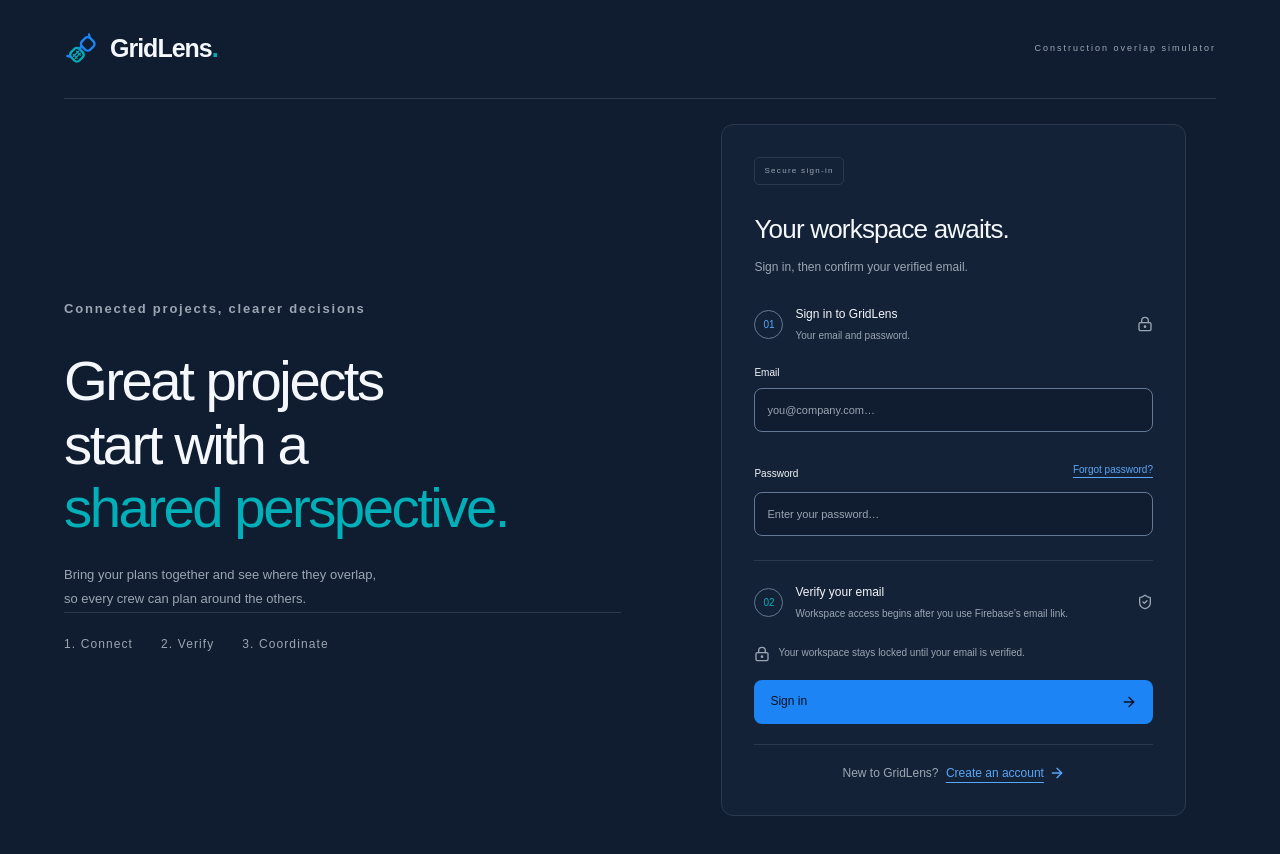
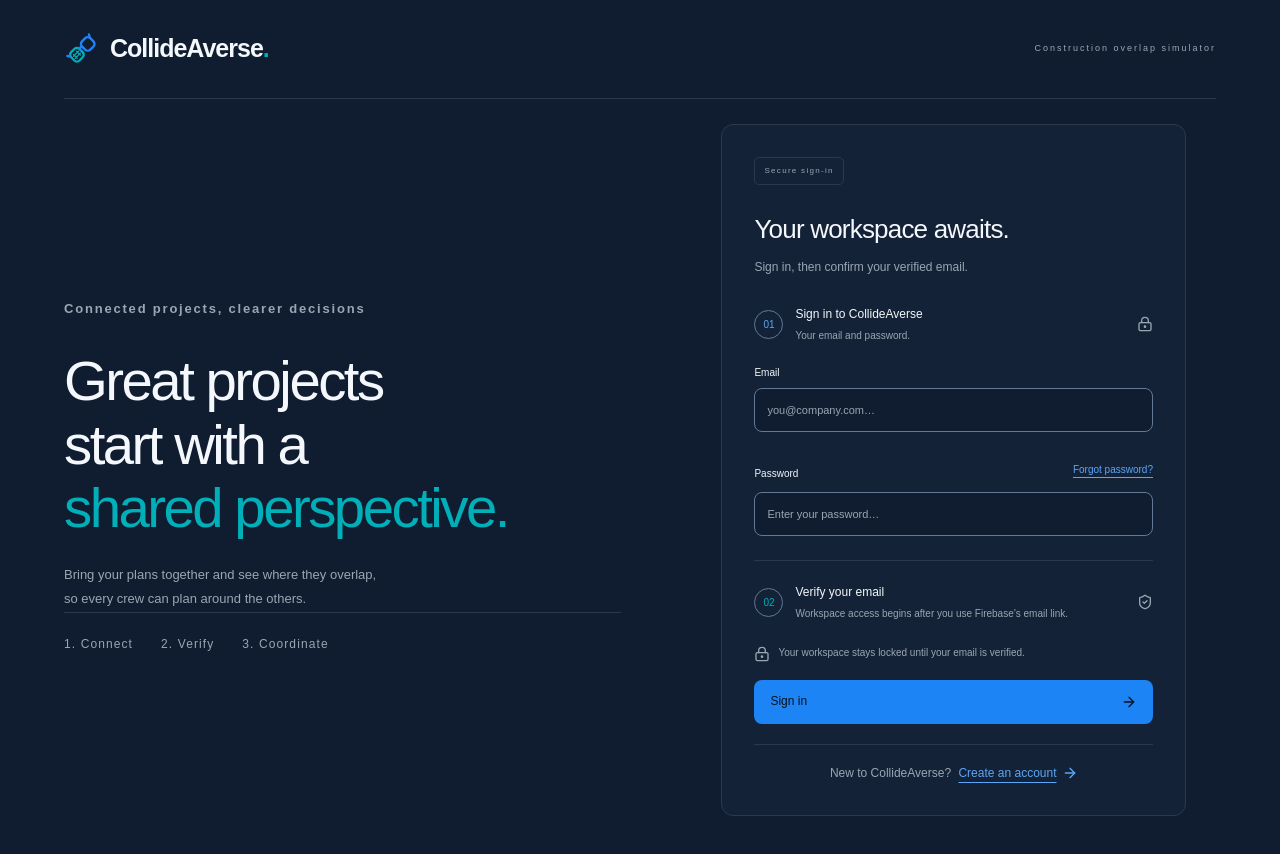
Before and after one commit to pr1ncesspink/ShellHacks_2026, a Next.js app: page / in a window 1280 px wide. Shown: the top 854 px of the page. Built offline with nearby package versions, Linux system fonts and the light colour scheme; no server answers; what google-auth-library would draw is missing.

Commit message:
Rename the frontend to CollideAverse

```diff
--- a/src/app/layout.tsx
+++ b/src/app/layout.tsx
@@ -4,7 +4,7 @@
 import "./globals.css";
 
 export const metadata: Metadata = {
-  title: { default: "GridLens — Project Clarity", template: "%s | GridLens" },
+  title: { default: "CollideAverse — Project Clarity", template: "%s | CollideAverse" },
   description:
     "A clearer view of construction project overlap and coordination.",
   icons: { icon: "/gridlens-mark.svg" },
--- a/src/app/page.tsx
+++ b/src/app/page.tsx
@@ -34,7 +34,7 @@
             <br className="desktop-break" /> so every crew can plan around the
             others.
           </p>
-          <ol className="story-bottom" aria-label="How GridLens works">
+          <ol className="story-bottom" aria-label="How CollideAverse works">
             <li>1. Connect</li>
             <li>2. Verify</li>
             <li>3. Coordinate</li>
--- a/src/app/profile/page.tsx
+++ b/src/app/profile/page.tsx
@@ -7,7 +7,7 @@
 export const metadata = { title: "Account and profile" };
 export default async function ProfilePage() {
   const user = await requireUser("/profile");
-  const displayName = user.name?.trim() || "GridLens member";
+  const displayName = user.name?.trim() || "CollideAverse member";
   const email = user.email || "Email unavailable";
   return (
     <>
@@ -36,7 +36,7 @@
                 >
                   <UserRound size={20} aria-hidden="true" />
                 </span>
-                <span className="eyebrow">Your GridLens account</span>
+                <span className="eyebrow">Your CollideAverse account</span>
                 <h2>{displayName}</h2>
                 <p>{email}</p>
                 <Badge variant="success">Verified account</Badge>
--- a/src/components/auth/sign-in-form.tsx
+++ b/src/components/auth/sign-in-form.tsx
@@ -101,7 +101,7 @@
         <div className="auth-step">
           <span className="step-number">01</span>
           <div>
-            <h3>Sign in to GridLens</h3>
+            <h3>Sign in to CollideAverse</h3>
             <p>Your email and password.</p>
           </div>
           <LockKeyhole size={16} aria-hidden="true" />
@@ -170,7 +170,7 @@
         </Button>
       </form>
       <p className="account-switch">
-        New to GridLens?{" "}
+        New to CollideAverse?{" "}
         <Link href="/signup">
           Create an account <ArrowRight size={16} aria-hidden="true" />
         </Link>
--- a/src/components/auth/verify-email-panel.tsx
+++ b/src/components/auth/verify-email-panel.tsx
@@ -192,7 +192,7 @@
         <span className="step-number">02</span>
         <div>
           <h3>Return here</h3>
-          <p>Then ask GridLens to check your verified status.</p>
+          <p>Then ask CollideAverse to check your verified status.</p>
         </div>
         <ShieldCheck size={16} aria-hidden="true" />
       </div>
--- a/src/components/brand.tsx
+++ b/src/components/brand.tsx
@@ -2,10 +2,10 @@
 import Link from "next/link";
 export function Brand() {
   return (
-    <Link href="/dashboard" className="brand" aria-label="GridLens dashboard">
+    <Link href="/dashboard" className="brand" aria-label="CollideAverse dashboard">
       <Image src="/gridlens-mark.svg" alt="" width={36} height={36} />
       <span translate="no">
-        GridLens<span className="brand-period">.</span>
+        CollideAverse<span className="brand-period">.</span>
       </span>
     </Link>
   );
--- a/src/components/site-header.tsx
+++ b/src/components/site-header.tsx
@@ -30,7 +30,7 @@
   active: SiteSection;
   user: SiteUser;
 }) {
-  const displayName = user.name?.trim() || user.email || "GridLens member";
+  const displayName = user.name?.trim() || user.email || "CollideAverse member";
   const detail = user.email || "Verified account";
   return (
     <header className="site-header">
```
